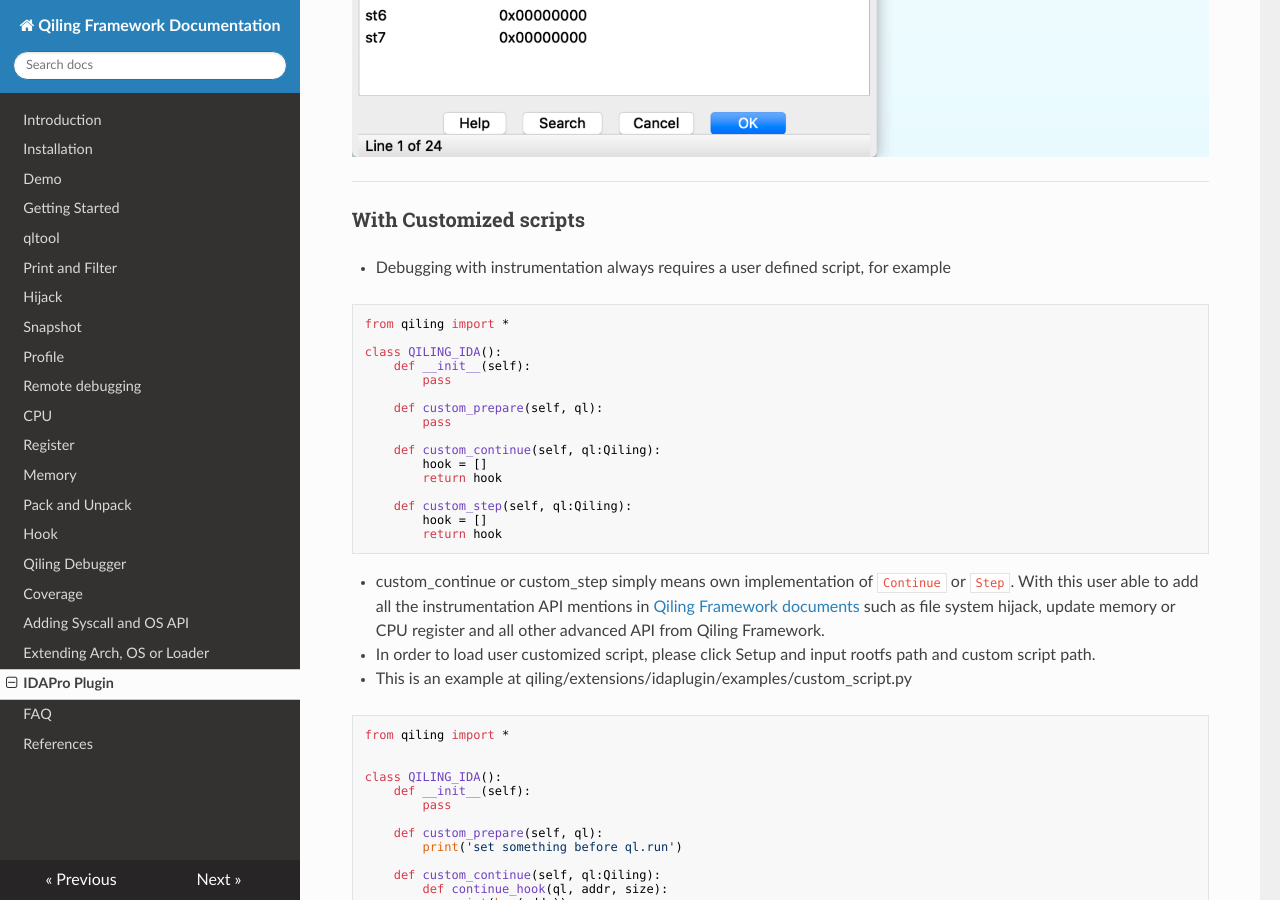
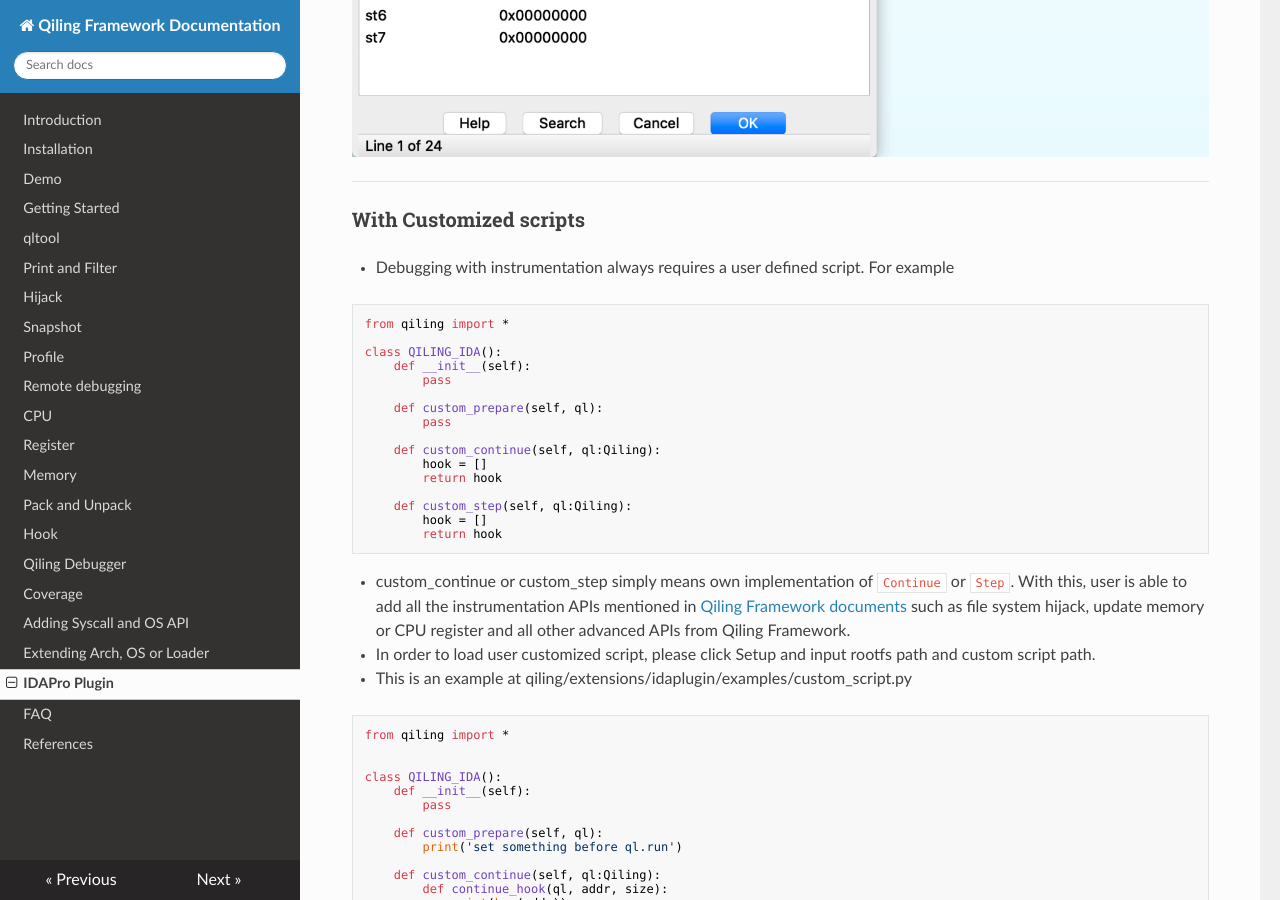
Before and after one commit to qilingframework/rtfd.io, an MkDocs documentation site: the page built from docs/ida.md, in a window 1280 px wide and 900 px high, scrolled down 8473 px. Built offline with MkDocs 1.6.1, drawn with Linux system fonts in a browser that asks for light colours; nearby versions of some CDN libraries; some of the changed text lies outside the part shown.

Commit message:
Update ida.md

````diff
--- a/docs/ida.md
+++ b/docs/ida.md
@@ -75,7 +75,7 @@ There are two methods to use the plug-in
 
 ![](img/ida7.png)
 
-- To watch Memory, click `View Memory` and input address and size of memory
+- To watch Memory, click `View Memory` and input address and size of memory.
 
 ![](img/ida8.png)
 
@@ -103,7 +103,7 @@ There are two methods to use the plug-in
 
 ### With Customized scripts
 
-- Debugging with instrumentation always requires a user defined script, for example
+- Debugging with instrumentation always requires a user defined script. For example
 
 ```python
 from qiling import *
@@ -124,7 +124,7 @@ class QILING_IDA():
         return hook
 ```
 
-- custom_continue or custom_step simply means own implementation of `Continue` or `Step`. With this user able to add all the instrumentation API mentions in [Qiling Framework documents](https://docs.qiling.io) such as file system hijack, update memory or CPU register and all other advanced API from Qiling Framework.
+- custom_continue or custom_step simply means own implementation of `Continue` or `Step`. With this, user is able to add all the instrumentation APIs mentioned in [Qiling Framework documents](https://docs.qiling.io) such as file system hijack, update memory or CPU register and all other advanced APIs from Qiling Framework.
 
 - In order to load user customized script, please click Setup and input rootfs path and custom script path.
 
@@ -218,9 +218,9 @@ or `Load Snapshot`.
 
 ![](img/deflat2.png)
 
-- In this stage, user is able to adjust the analysis result by marking the block as real, fake or return blocks
+- In this stage, user is able to adjust the analysis result by marking the block as real, fake or return blocks.
 
-- During this stage, decompile the binary with human readble code is still not possible
+- During this stage, decompile the binary with human readble code is still not possible.
 
 ![](img/deflat3.png)
 
````
Also changed, not shown: other parts of docs/ida.md (+7 -7 lines).
